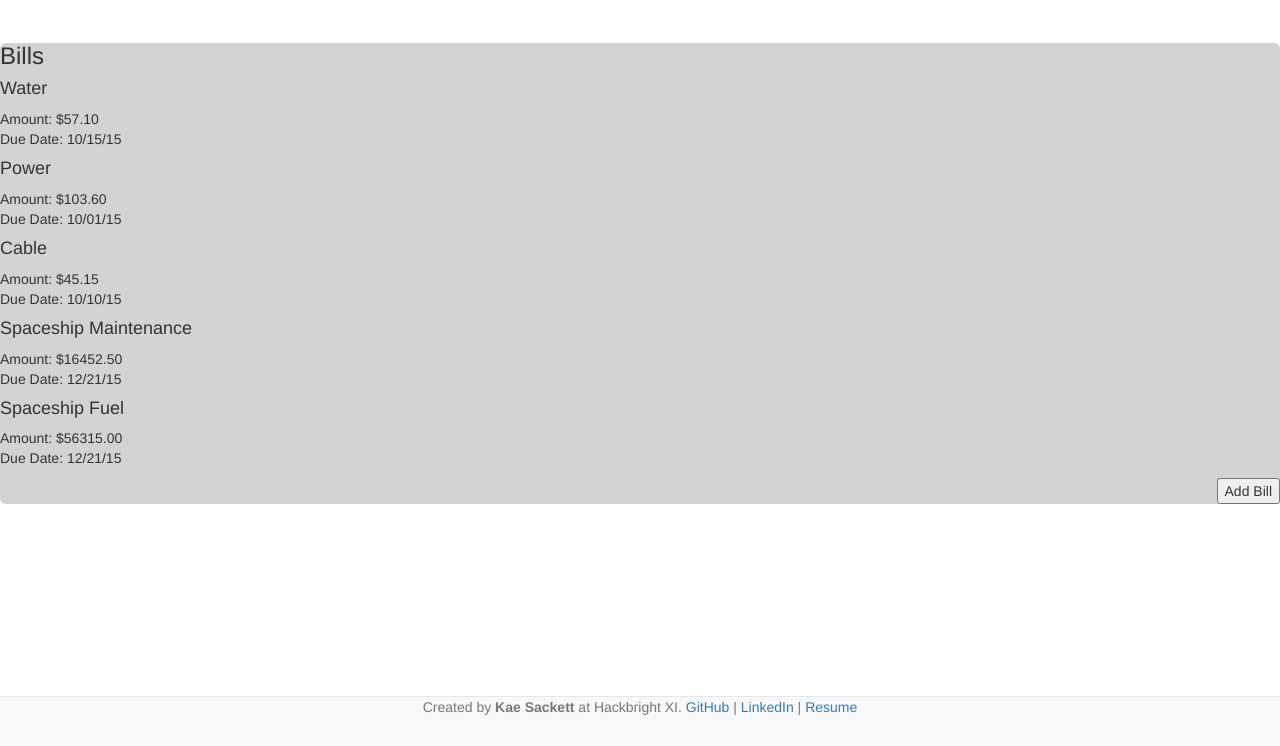
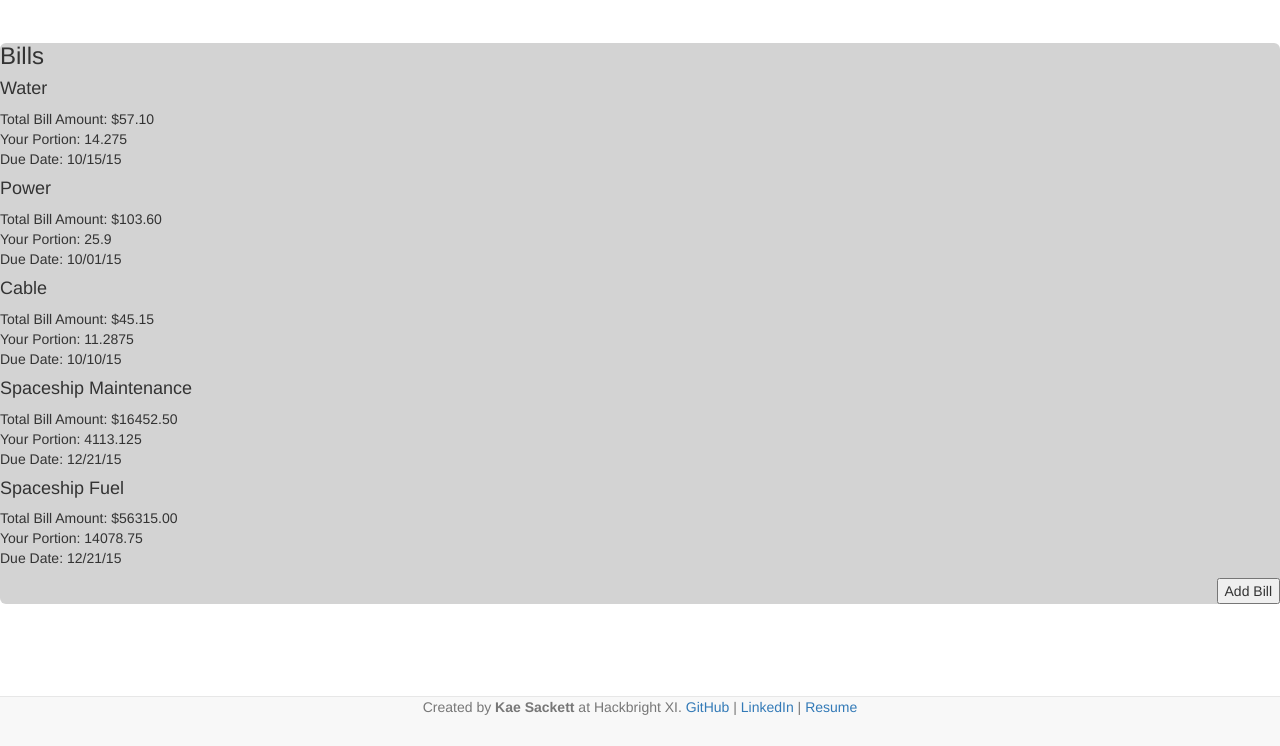
Before and after one commit to kaesackett/RoomEase, a Flask app: page /bills in a window 1280 px wide. Shown: the part 54-800 px from the top of the page. Run offline with Flask 2, Linux system fonts and the light colour scheme; a user stored in the database is signed in; data comes from the database, SQL or seed files in the repository; both versions use the stored data as it was after the commit; some libraries are stand-ins or nearby versions.

Commit message:
now keeps track of bills for an individual user in user-payments table

```diff
--- a/seed.py
+++ b/seed.py
@@ -1,4 +1,4 @@
-from model import User, House, Bill, connect_to_db, db
+from model import User, House, Bill, User_Payment, connect_to_db, db
 from server import app
 
 def load_users():
@@ -12,7 +12,7 @@ def load_users():
         name = split_line[3]
         house_id = split_line[4]
         phone = split_line[5]
-        new_user = User(user_id=user_id, email=email, password=password, name=name, house_id=house_id, phone=phone)
+        new_user = User(email=email, password=password, name=name, house_id=house_id, phone=phone)
         db.session.add(new_user)
     db.session.commit()
 
--- a/server.py
+++ b/server.py
@@ -10,9 +10,10 @@ Author: Kaelyn Sackett for Hackbright Academy, Summer 2015
 import jinja2
 import os
 from flask import Flask, request, render_template, redirect, flash, session
+from sqlalchemy import func
 from flask_debugtoolbar import DebugToolbarExtension
 from twilio.rest import TwilioRestClient
-from model import User, House, Bill, connect_to_db, db
+from model import User, House, Bill, User_Payment, connect_to_db, db
 
 app = Flask(__name__)
 
@@ -56,7 +57,6 @@ def handle_signup():
         house = House.query.filter(House.address==address).one()
     house_id = house.house_id
     new_user = User(email=email, password=password, name=name, phone=phone, house_id=house_id)
-    print new_user
     db.session.add(new_user)
     db.session.commit()
     flash("Welcome new user!")
@@ -105,7 +105,14 @@ def bill_list():
         user = User.query.filter_by(email=session["email"]).one()
         house_id = user.house_id
         bills = Bill.query.filter_by(house_id=house_id).all()
-        return render_template("bill_list.html", bills=bills)
+        count = User.query.filter_by(house_id=house_id).count()
+        # Add the user portion of each bill to the User-Payment table
+        for bill in bills:
+            if not User_Payment.query.filter_by(bill_id=bill.bill_id, user_id=user.user_id).first():
+                new_user_payment = User_Payment(bill_id=bill.bill_id, user_id=user.user_id, amount=(bill.amount/count))
+                db.session.add(new_user_payment)
+        db.session.commit()
+        return render_template("bill_list.html", bills=bills, count=count)
     else:
         return render_template("nope.html")
 
--- a/templates/bill_list.html
+++ b/templates/bill_list.html
@@ -9,12 +9,14 @@
 
   <h3>Bills</h3>
 
-  <div id="accordion">
+  <div>
     {% for bill in bills %}
+    {% set user_portion = bill.amount / count %}
       <h4>{{bill.description}}</h4>
-        <div class="group">
+        <div>
           <p>
-            Amount: ${{"%0.2f" | format(bill.amount)}}<br>
+            Total Bill Amount: ${{"%0.2f" | format(bill.amount)}}<br>
+            Your Portion: {{user_portion}}<br>
             Due Date: {{bill.due_date}}
           </p>
         </div>
@@ -24,27 +26,3 @@
     <button type="submit">Add Bill</button>
   </form>
 {% endblock %}
-
-<script>
-  $(function() {
-    $("div#accordion")
-      .accordion({
-        header: "> div > h3"
-      })
-      .sortable({
-        axis: "y",
-        handle: "h3",
-        stop: function( event, ui ) {
-          ui.item.children( "h3" ).triggerHandler( "focusout" );
-          // Refresh accordion to handle new order
-          $( this ).accordion( "refresh" );
-        }
-      });
-  });
-</script>
-
-<script>
-$(function() {
-  $( "#accordion" ).accordion();
-});
-</script>
```
Also changed, not shown: model.py (+9 -4 lines), roomease.db.
